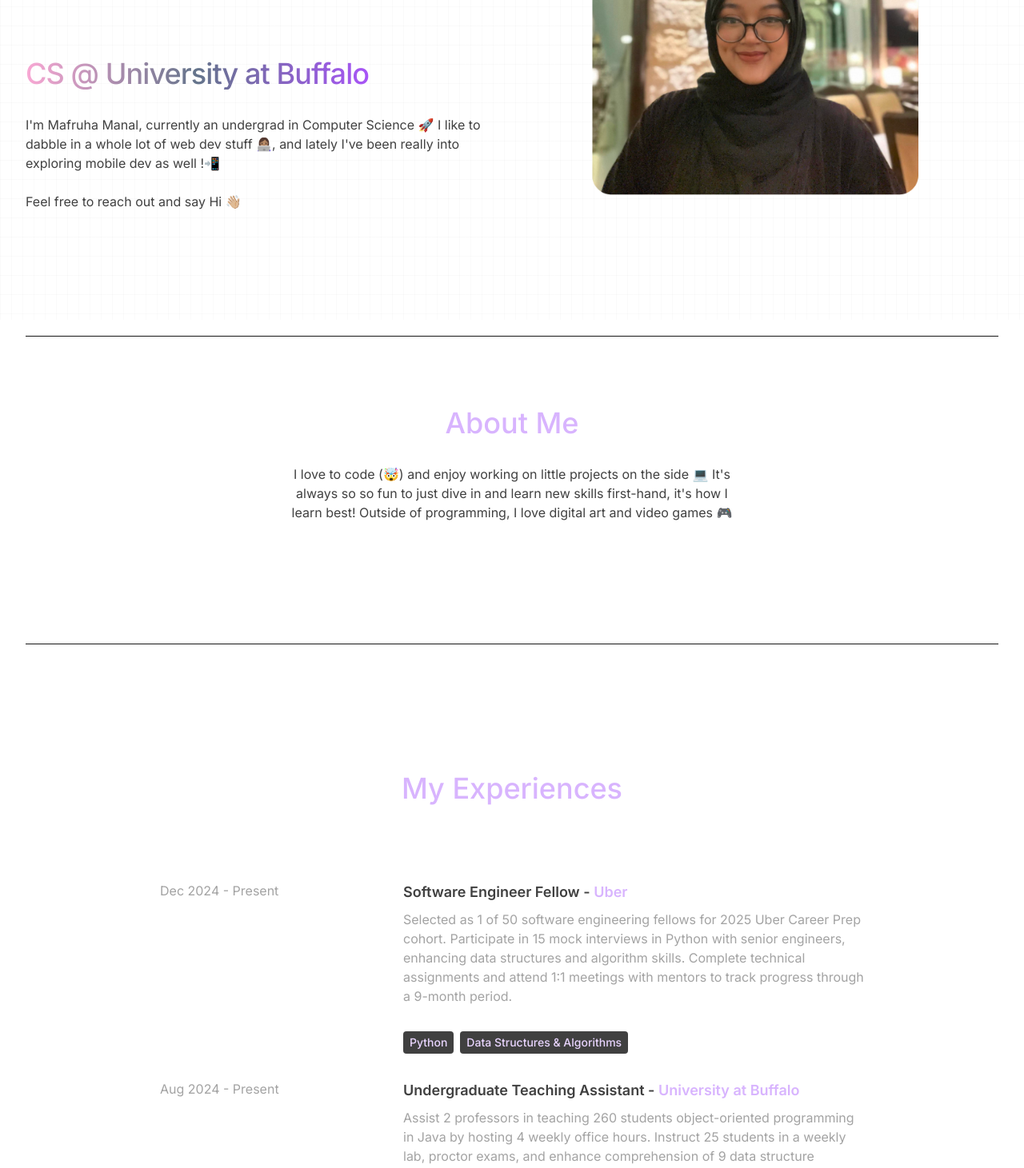
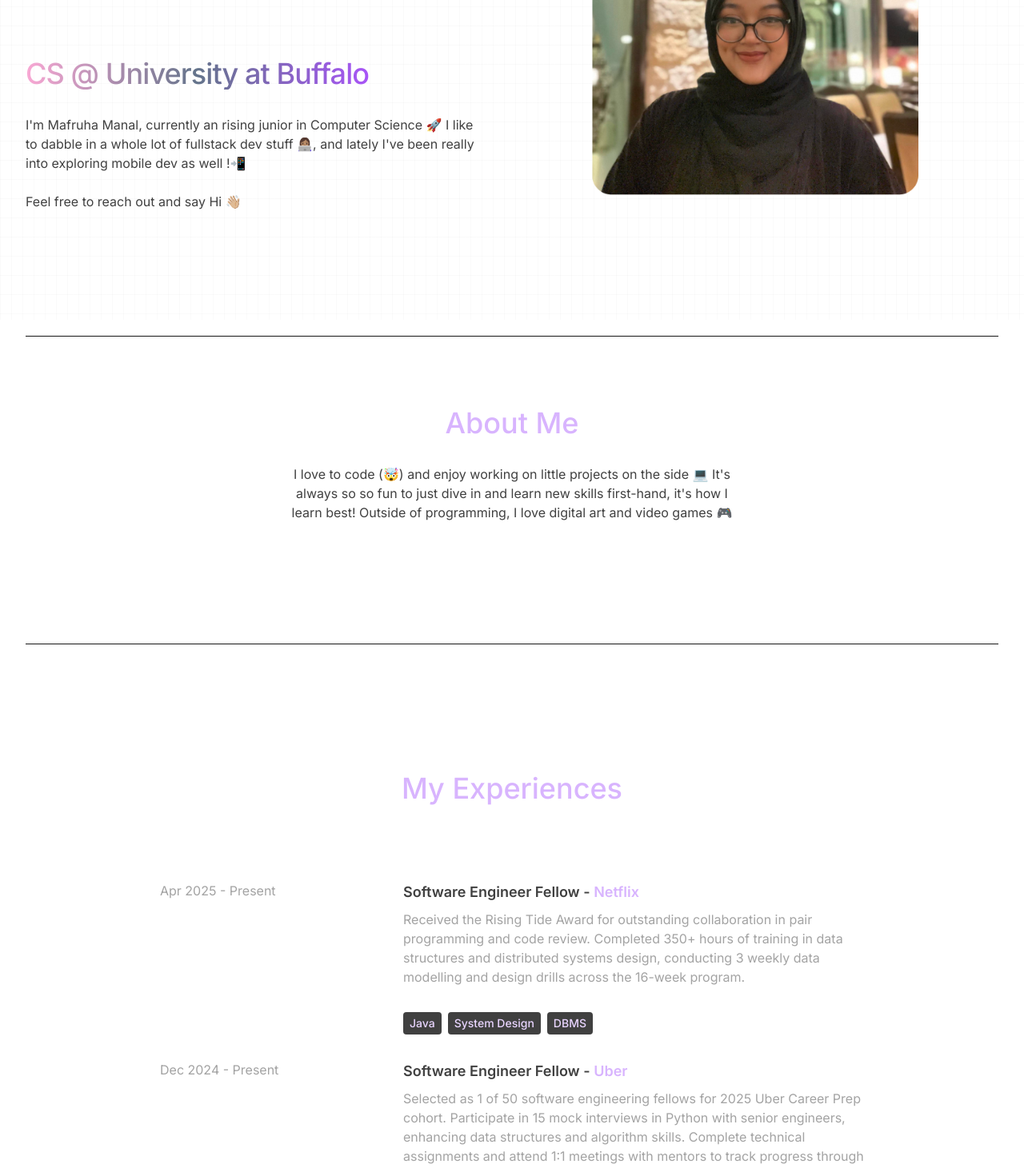
Before and after one commit to mafruhamanal/frontend-app, a React (Create React App) app in the folder client/: page / in a window 1280 px wide. Shown: the part 400-1861 px from the top of the page at 80% size. Built offline with nearby package versions, Linux system fonts and the light colour scheme.

Commit message:
update exp

```diff
--- a/client/src/constants/index.js
+++ b/client/src/constants/index.js
@@ -5,7 +5,7 @@ import project5 from "../assets/projects/project-5.png";
 import project6 from "../assets/projects/project-6.png";
 import project7 from "../assets/projects/project-7.png";
 
-export const HERO_CONTENT = `I'm Mafruha Manal, currently an undergrad in Computer Science 🚀 I like to dabble in a whole lot of web dev stuff 👩🏽‍💻, and lately I've been really into exploring mobile dev as well !📲
+export const HERO_CONTENT = `I'm Mafruha Manal, currently an rising junior in Computer Science 🚀 I like to dabble in a whole lot of fullstack dev stuff 👩🏽‍💻, and lately I've been really into exploring mobile dev as well !📲
 
 `;
 
@@ -13,6 +13,14 @@ export const ABOUT_TEXT = `I love to code (🤯) and enjoy working on little pro
  Outside of programming, I love digital art and video games 🎮`;
 
 export const EXPERIENCES = [
+  {
+    year: "Apr 2025 - Present",
+    role: "Software Engineer Fellow",
+    company: "Netflix",
+    description:
+      "Received the Rising Tide Award for outstanding collaboration in pair programming and code review. Completed 350+ hours of training in data structures and distributed systems design, conducting 3 weekly data modelling and design drills across the 16-week program.",
+    technologies: ["Java", "System Design", "DBMS"],
+  },
   {
     year: "Dec 2024 - Present",
     role: "Software Engineer Fellow",
```
